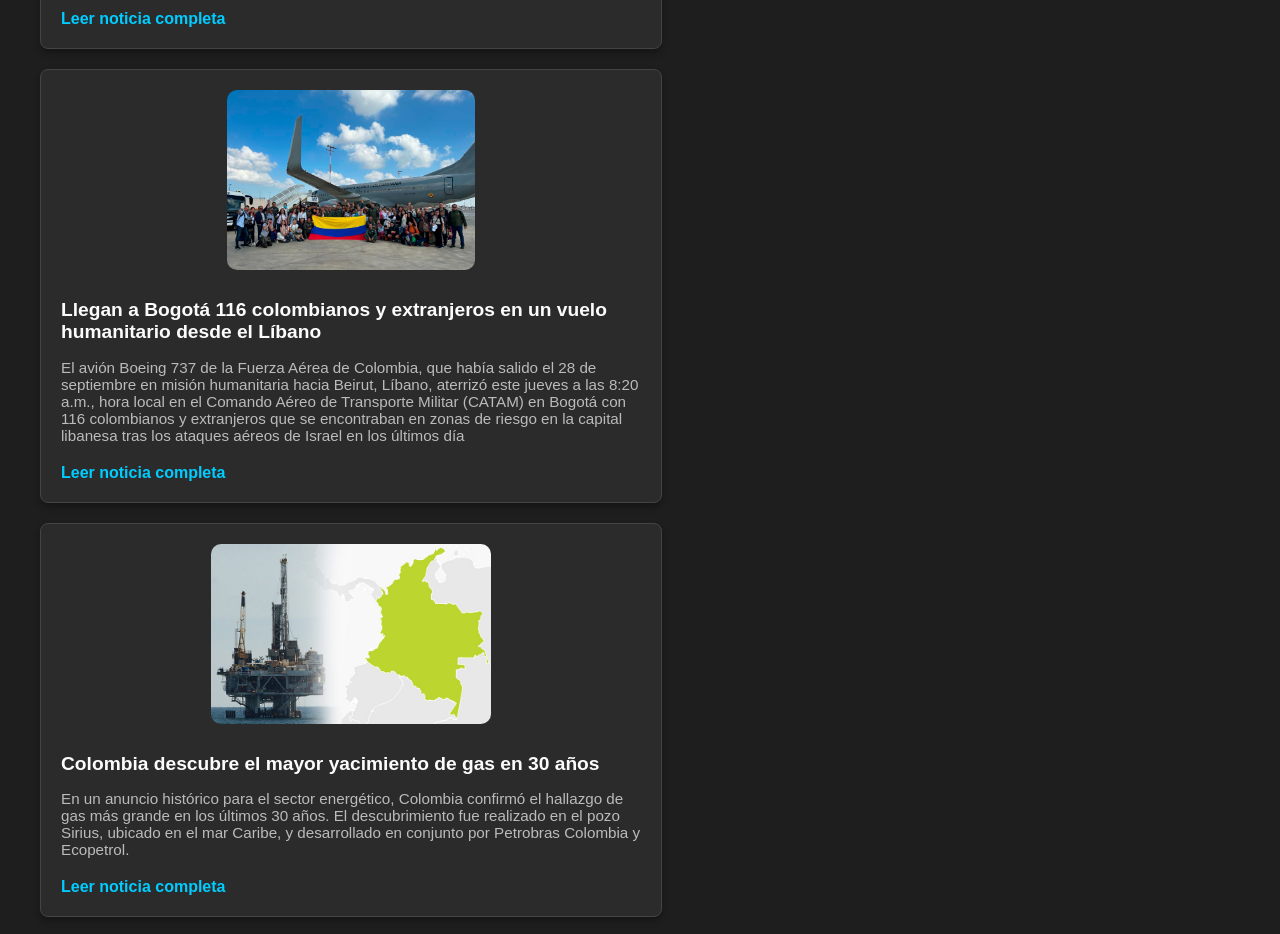
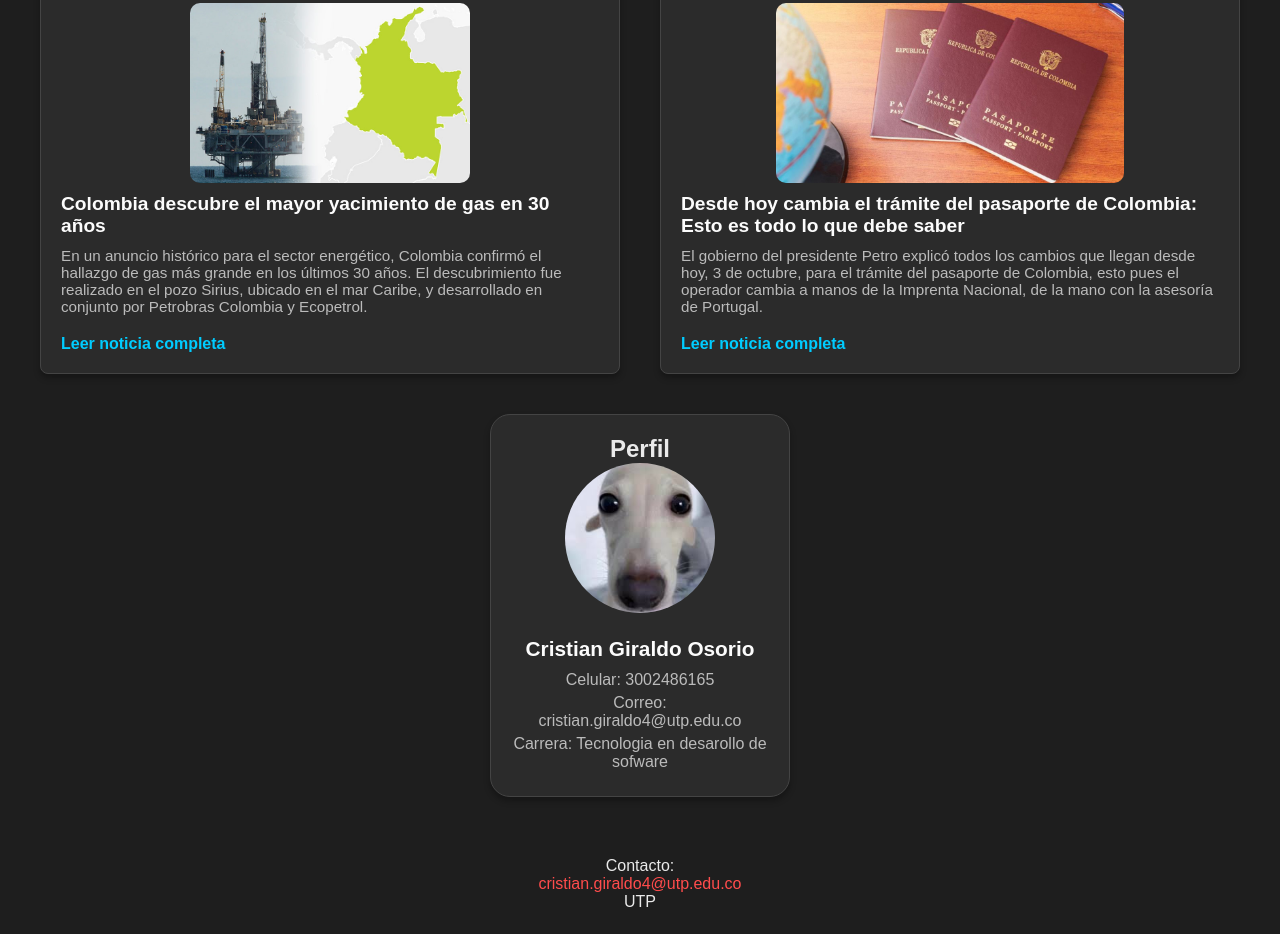
Before and after one commit to Cristian-Giraldo-23/Noticias, a plain HTML site: page index.html in a window 1280 px wide. Shown: the part 880-1814 px from the top of the page. Drawn offline with Linux system fonts and the light colour scheme.

Commit message:
Actualiacion del CSS

```diff
--- a/assets/CSS/styles.css
+++ b/assets/CSS/styles.css
@@ -1,5 +1,3 @@
-<<<<<<< HEAD
-
 * {
     margin: 0;
     padding: 0;
@@ -150,156 +148,3 @@ footer a {
 footer a:hover {
     color: #ff1a1a;
 }
-=======
-
-* {
-    margin: 0;
-    padding: 0;
-    box-sizing: border-box;
-}
-
-body {
-    margin: 0 auto;
-    width: 100%;
-    max-width: 1200px;
-    min-width: 360px;
-    font-family: Arial, sans-serif;
-    background-color: #1e1e1e;
-    color: #eaeaea;
-}
-
-
-.header__hr {
-    border-color: #444;
-    width: 60%;
-    margin: 20px auto;
-}
-
-
-.news-container {
-    display: flex;
-    flex-wrap: wrap;
-    justify-content: space-between;
-    gap: 20px;
-    margin: 20px 0;
-}
-
-
-.news-details {
-    background-color: #2b2b2b;
-    padding: 20px;
-    border: 1px solid #444;
-    border-radius: 8px;
-    box-shadow: 0 4px 6px rgba(0, 0, 0, 0.3);
-    width: calc(50% - 20px);
-    transition: transform 0.3s ease, box-shadow 0.3s ease;
-    display: flex;
-    flex-direction: column;
-    align-items: center;
-}
-
-
-.news-details:hover {
-    transform: scale(1.05);
-    box-shadow: 0 8px 12px rgba(255, 0, 0, 0.4);
-    background-color: #333;
-}
-
-
-.news-details img {
-    width: auto;
-    height: 180px;
-    object-fit: contain;
-    border-radius: 10px;
-    margin-bottom: 10px;
-    transition: transform 0.3s ease;
-}
-
-.news-details:hover img {
-    transform: rotate(3deg);
-}
-
-
-.news-details h3 {
-    margin-bottom: 10px;
-    font-size: 1.2rem;
-    color: #fcfcfc;
-}
-
-.news-details p {
-    font-size: 0.95rem;
-    color: #bbb;
-    margin-bottom: 10px;
-}
-
-
-.news-details a {
-    color: #00ccff;
-    text-decoration: none;
-    font-weight: bold;
-    display: inline-block;
-    margin-top: 10px;
-    transition: color 0.3s ease;
-}
-
-.news-details a:hover {
-    color: #ff4c4c;
-}
-
-
-.profile-container {
-    background-color: #2b2b2b;
-    padding: 20px;
-    border: 1px solid #444;
-    border-radius: 20px;
-    box-shadow: 0 4px 6px rgba(0, 0, 0, 0.3);
-    max-width: 300px;
-    margin: 40px auto;
-    text-align: center;
-    transition: transform 0.3s ease, box-shadow 0.3s ease;
-}
-
-.profile-container:hover {
-    transform: scale(1.05);
-    box-shadow: 0 8px 12px rgba(255, 0, 0, 0.4);
-}
-
-.profile-container img {
-    width: 150px;
-    height: 150px;
-    border-radius: 50%;
-    object-fit: cover;
-    margin-bottom: 20px;
-}
-
-
-.profile-container h3 {
-    margin-bottom: 10px;
-    font-size: 1.3rem;
-    color: #fcfcfc;
-}
-
-.profile-container p {
-    font-size: 1rem;
-    color: #bbb;
-    margin-bottom: 5px;
-}
-
-
-footer {
-    background-color: #1e1e1e;
-    color: #eaeaea;
-    text-align: center;
-    padding: 20px;
-    margin-top: 40px;
-}
-
-footer a {
-    color: #ff4c4c;
-    text-decoration: none;
-}
-
-footer a:hover {
-    color: #ff1a1a;
-}
->>>>>>> e73b05e399c36b4d06c402e4b7739715c04d60df
```
